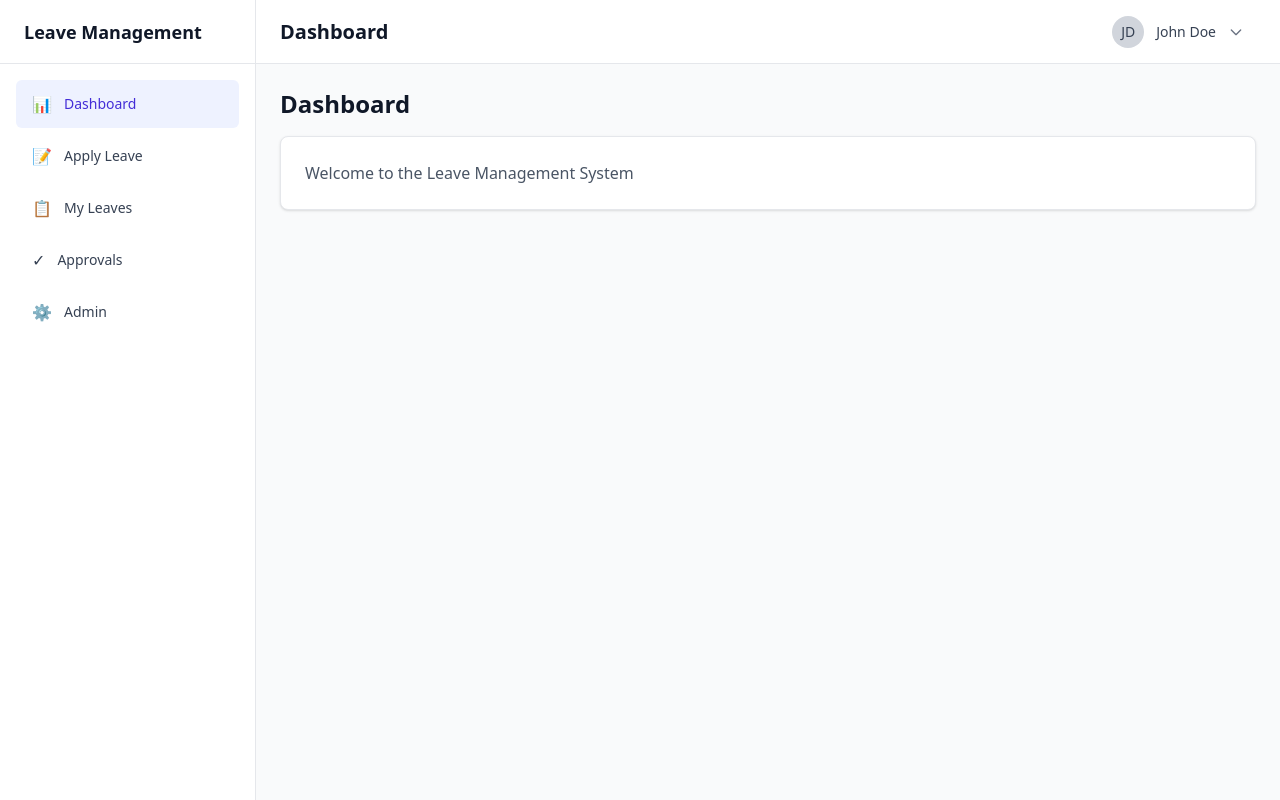
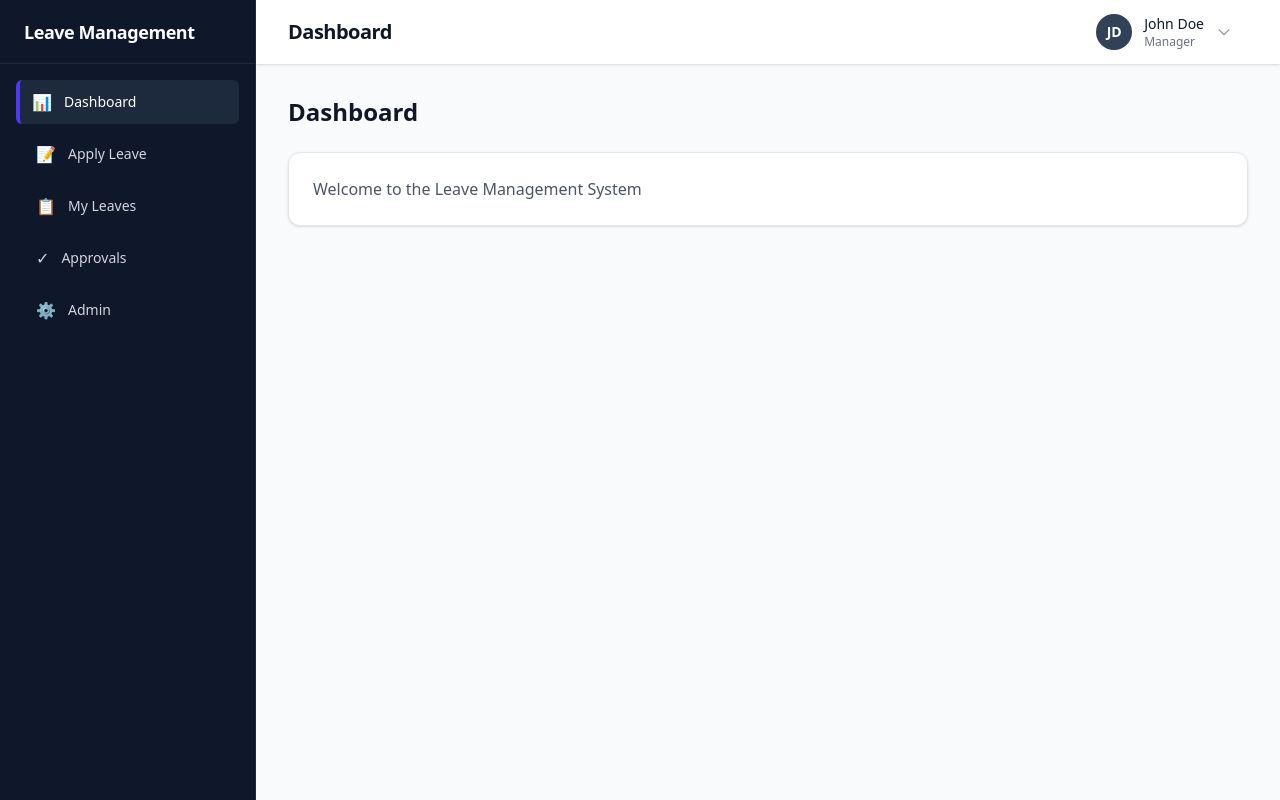
Before and after one commit to Srujankumar2803/Leave_Managemet_System, a React (Vite) app in the folder leave-management-frontend/: page / in a window 1280 px wide. Built offline with nearby package versions, Linux system fonts and the light colour scheme; the HTML template or start-up script is replaced by a standard one.

Commit message:
CSS Ui changes

```diff
--- a/leave-management-frontend/src/components/Layout.tsx
+++ b/leave-management-frontend/src/components/Layout.tsx
@@ -4,22 +4,21 @@ import Navbar from './Navbar';
 
 /**
  * Main layout component that wraps all pages
- * Contains sidebar, navbar, and main content area
+ * Dark sidebar + white navbar + subtle background for content area
  */
 const Layout = () => {
   return (
-    <div className="flex h-screen bg-gray-50">
-      {/* Sidebar - fixed width */}
+    <div className="flex h-screen bg-slate-50">
+      {/* Sidebar - dark theme for contrast */}
       <Sidebar />
 
       {/* Main content area */}
       <div className="flex flex-col flex-1 overflow-hidden">
-        {/* Top navbar */}
+        {/* Top navbar - clean white */}
         <Navbar />
 
-        {/* Page content */}
-        {/*  Outlet renders the matched child route component */}
-        <main className="flex-1 overflow-y-auto p-6">
+        {/* Page content - increased padding for breathing room */}
+        <main className="flex-1 overflow-y-auto p-8">
           <Outlet />
         </main>
       </div>
--- a/leave-management-frontend/src/components/Navbar.tsx
+++ b/leave-management-frontend/src/components/Navbar.tsx
@@ -1,35 +1,39 @@
 import { useState } from 'react';
 
 /**
- * Top navigation bar with app title and user profile
+ * Top navigation bar with subtle shadow and refined user profile area
+ * Clean white background contrasts with dark sidebar
  */
 const Navbar = () => {
   const [isDropdownOpen, setIsDropdownOpen] = useState(false);
 
   return (
-    <header className="h-16 bg-white border-b border-gray-200 flex items-center justify-between px-6">
-      {/* Left section - could add breadcrumbs or search later */}
+    <header className="h-16 bg-white shadow-sm flex items-center justify-between px-8">
+      {/* Left section - page title with better hierarchy */}
       <div className="flex items-center">
-        <h1 className="text-xl font-semibold text-gray-900">Dashboard</h1>
+        <h1 className="text-xl font-semibold text-gray-900 tracking-tight">Dashboard</h1>
       </div>
 
-      {/* Right section - User profile */}
+      {/* Right section - refined user profile */}
       <div className="relative">
         <button
           onClick={() => setIsDropdownOpen(!isDropdownOpen)}
-          className="flex items-center gap-3 px-3 py-2 rounded-md hover:bg-gray-100 transition-colors"
+          className="flex items-center gap-3 px-4 py-2 rounded-lg hover:bg-gray-50 transition-colors"
         >
-          {/* User avatar placeholder */}
-          <div className="w-8 h-8 bg-gray-300 rounded-full flex items-center justify-center">
-            <span className="text-sm font-medium text-gray-700">JD</span>
+          {/* User avatar - subtle gradient for depth */}
+          <div className="w-9 h-9 bg-slate-700 rounded-full flex items-center justify-center">
+            <span className="text-sm font-semibold text-white">JD</span>
           </div>
 
-          {/* User name */}
-          <span className="text-sm font-medium text-gray-700">John Doe</span>
+          {/* User info */}
+          <div className="flex flex-col items-start">
+            <span className="text-sm font-medium text-gray-900">John Doe</span>
+            <span className="text-xs text-gray-500">Manager</span>
+          </div>
 
           {/* Dropdown arrow */}
           <svg
-            className={`w-4 h-4 text-gray-500 transition-transform ${
+            className={`w-4 h-4 text-gray-400 transition-transform ${
               isDropdownOpen ? 'rotate-180' : ''
             }`}
             fill="none"
@@ -40,17 +44,17 @@ const Navbar = () => {
           </svg>
         </button>
 
-        {/* Dropdown menu placeholder */}
+        {/* Dropdown menu - elevated shadow for depth */}
         {isDropdownOpen && (
-          <div className="absolute right-0 mt-2 w-48 bg-white rounded-md shadow-lg border border-gray-200 py-1">
-            <button className="w-full text-left px-4 py-2 text-sm text-gray-700 hover:bg-gray-100">
+          <div className="absolute right-0 mt-2 w-52 bg-white rounded-lg shadow-lg border border-gray-100 py-2 z-50">
+            <button className="w-full text-left px-4 py-2.5 text-sm text-gray-700 hover:bg-gray-50 transition-colors">
               Profile
             </button>
-            <button className="w-full text-left px-4 py-2 text-sm text-gray-700 hover:bg-gray-100">
+            <button className="w-full text-left px-4 py-2.5 text-sm text-gray-700 hover:bg-gray-50 transition-colors">
               Settings
             </button>
-            <hr className="my-1 border-gray-200" />
-            <button className="w-full text-left px-4 py-2 text-sm text-red-600 hover:bg-gray-100">
+            <hr className="my-2 border-gray-100" />
+            <button className="w-full text-left px-4 py-2.5 text-sm text-red-600 hover:bg-red-50 transition-colors font-medium">
               Logout
             </button>
           </div>
--- a/leave-management-frontend/src/components/Sidebar.tsx
+++ b/leave-management-frontend/src/components/Sidebar.tsx
@@ -12,28 +12,31 @@ const navItems = [
 ];
 
 /**
- * Sidebar component with navigation links
+ * Sidebar component with dark theme navigation
+ * Uses slate-900 background for premium feel with subtle interaction states
  */
 const Sidebar = () => {
   return (
-    <aside className="w-64 bg-white border-r border-gray-200">
-      {/* Logo/Brand section */}
-      <div className="h-16 flex items-center px-6 border-b border-gray-200">
-        <h2 className="text-lg font-semibold text-gray-900">Leave Management</h2>
+    <aside className="w-64 bg-slate-900 border-r border-slate-800">
+      {/* Brand section - slightly larger for prominence */}
+      <div className="h-16 flex items-center px-6 border-b border-slate-800">
+        <h2 className="text-lg font-semibold text-white tracking-tight">Leave Management</h2>
       </div>
 
-      {/* Navigation links */}
-      <nav className="p-4 space-y-1">
+      {/* Navigation links - increased spacing for better readability */}
+      <nav className="p-4 space-y-2">
         {navItems.map((item) => (
           <NavLink
-            key={item.path} /*unique key for each link*/
-            to={item.path} /*indicates the target route*/
-            end={item.path === '/'} /*exact match for root path*/
+            key={item.path}
+            to={item.path}
+            end={item.path === '/'}
             className={({ isActive }) =>
-              `flex items-center gap-3 px-4 py-3 rounded-md text-sm font-medium transition-colors ${
+              /* Active state: left border + subtle background tint (enterprise-style indicator) */
+              /* Hover state: slight background lift without being flashy */
+              `flex items-center gap-3 px-4 py-2.5 rounded-md text-sm font-medium transition-all relative ${
                 isActive
-                  ? 'bg-indigo-50 text-indigo-700'
-                  : 'text-gray-700 hover:bg-gray-100'
+                  ? 'bg-slate-800 text-white border-l-4 border-indigo-600 pl-3'
+                  : 'text-gray-300 hover:bg-slate-800 hover:text-white border-l-4 border-transparent'
               }`
             }
           >
--- a/leave-management-frontend/src/pages/Admin.tsx
+++ b/leave-management-frontend/src/pages/Admin.tsx
@@ -4,8 +4,8 @@
 const Admin = () => {
   return (
     <div>
-      <h1 className="text-2xl font-semibold text-gray-900 mb-4">Admin</h1>
-      <div className="bg-white rounded-lg shadow-sm border border-gray-200 p-6">
+      <h1 className="text-2xl font-semibold text-gray-900 mb-6">Admin</h1>
+      <div className="bg-white rounded-xl shadow-sm border border-gray-200 p-6">
         <p className="text-gray-600">Admin settings and user management</p>
       </div>
     </div>
--- a/leave-management-frontend/src/pages/ApplyLeave.tsx
+++ b/leave-management-frontend/src/pages/ApplyLeave.tsx
@@ -4,8 +4,8 @@
 const ApplyLeave = () => {
   return (
     <div>
-      <h1 className="text-2xl font-semibold text-gray-900 mb-4">Apply Leave</h1>
-      <div className="bg-white rounded-lg shadow-sm border border-gray-200 p-6">
+      <h1 className="text-2xl font-semibold text-gray-900 mb-6">Apply Leave</h1>
+      <div className="bg-white rounded-xl shadow-sm border border-gray-200 p-6">
         <p className="text-gray-600">Apply for leave form will be implemented here</p>
       </div>
     </div>
--- a/leave-management-frontend/src/pages/Approvals.tsx
+++ b/leave-management-frontend/src/pages/Approvals.tsx
@@ -4,8 +4,8 @@
 const Approvals = () => {
   return (
     <div>
-      <h1 className="text-2xl font-semibold text-gray-900 mb-4">Approvals</h1>
-      <div className="bg-white rounded-lg shadow-sm border border-gray-200 p-6">
+      <h1 className="text-2xl font-semibold text-gray-900 mb-6">Approvals</h1>
+      <div className="bg-white rounded-xl shadow-sm border border-gray-200 p-6">
         <p className="text-gray-600">Pending leave approvals will be shown here</p>
       </div>
     </div>
--- a/leave-management-frontend/src/pages/Dashboard.tsx
+++ b/leave-management-frontend/src/pages/Dashboard.tsx
@@ -4,8 +4,8 @@
 const Dashboard = () => {
   return (
     <div>
-      <h1 className="text-2xl font-semibold text-gray-900 mb-4">Dashboard</h1>
-      <div className="bg-white rounded-lg shadow-sm border border-gray-200 p-6">
+      <h1 className="text-2xl font-semibold text-gray-900 mb-6">Dashboard</h1>
+      <div className="bg-white rounded-xl shadow-sm border border-gray-200 p-6">
         <p className="text-gray-600">Welcome to the Leave Management System</p>
       </div>
     </div>
--- a/leave-management-frontend/src/pages/MyLeaves.tsx
+++ b/leave-management-frontend/src/pages/MyLeaves.tsx
@@ -4,8 +4,8 @@
 const MyLeaves = () => {
   return (
     <div>
-      <h1 className="text-2xl font-semibold text-gray-900 mb-4">My Leaves</h1>
-      <div className="bg-white rounded-lg shadow-sm border border-gray-200 p-6">
+      <h1 className="text-2xl font-semibold text-gray-900 mb-6">My Leaves</h1>
+      <div className="bg-white rounded-xl shadow-sm border border-gray-200 p-6">
         <p className="text-gray-600">Your leave history will appear here</p>
       </div>
     </div>
```
